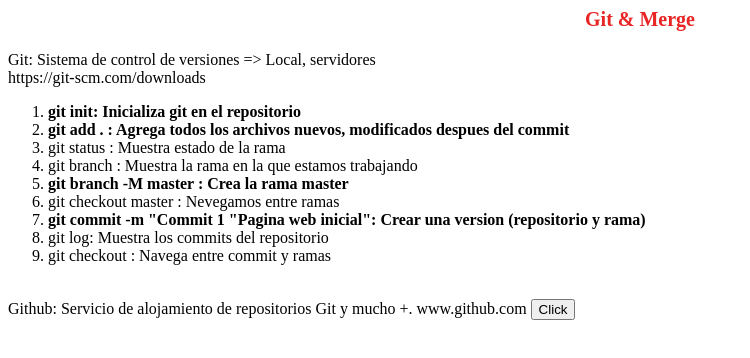
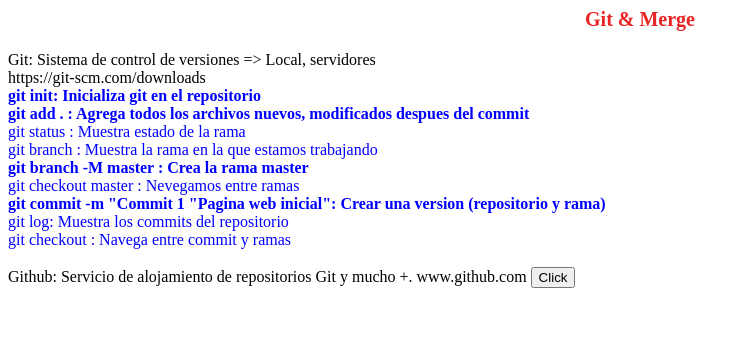
Before and after one commit to wilmarcabezas/gh-bootcamp-mexico, a plain HTML site: page index.html in a window 1280 px wide. Shown: the whole page, without its empty margins (0-750 px from the left). Drawn offline with Linux system fonts and the light colour scheme.

Commit message:
Version 1: Master

```diff
--- a/index.html
+++ b/index.html
@@ -14,7 +14,7 @@
     Git: Sistema de control de versiones => Local, servidores
     <br>
     https://git-scm.com/downloads
-    <ol>
+    <ol class="lista">
         <li><b>git init: Inicializa git en el repositorio</b></li>
         <li><b>git add .  : Agrega todos los archivos nuevos, modificados despues del commit</b></li>
         <li>git status : Muestra estado de la rama</li>
--- a/style.css
+++ b/style.css
@@ -5,3 +5,9 @@
     text-align: center;
     margin-bottom: 20px;
 }
+.lista{
+    list-style: none;
+    margin: 0;
+    padding: 0;
+    color:blue;
+}
```
